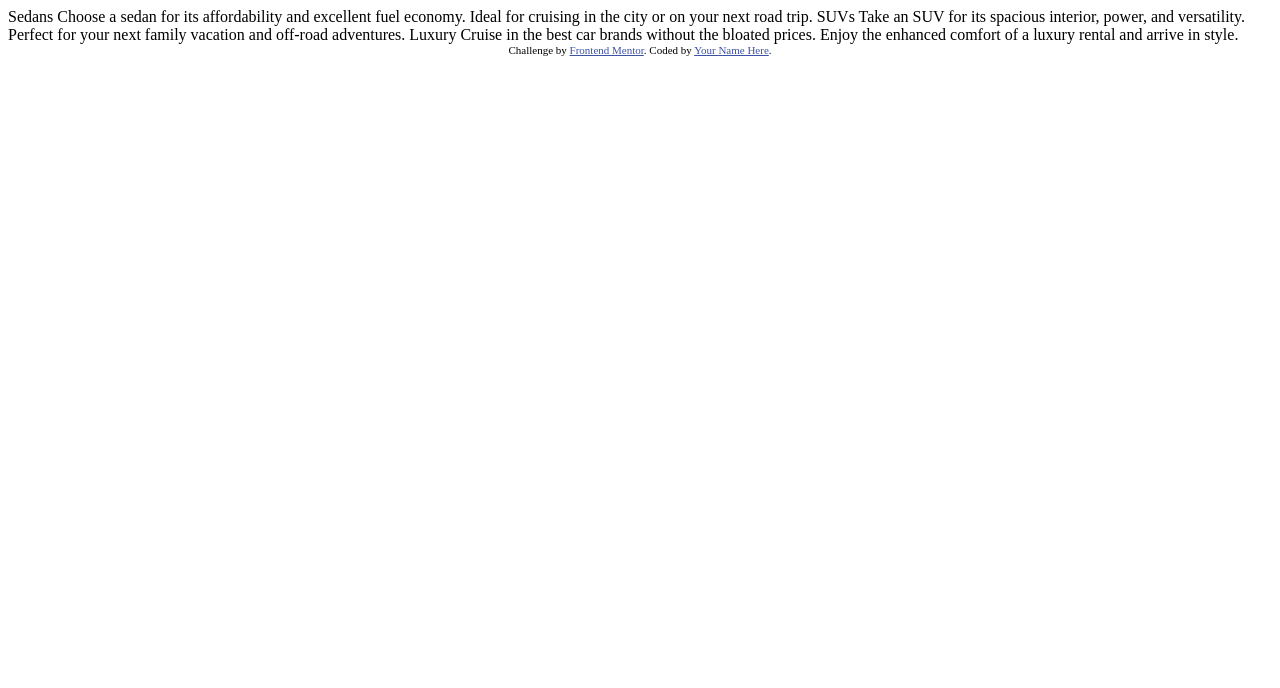
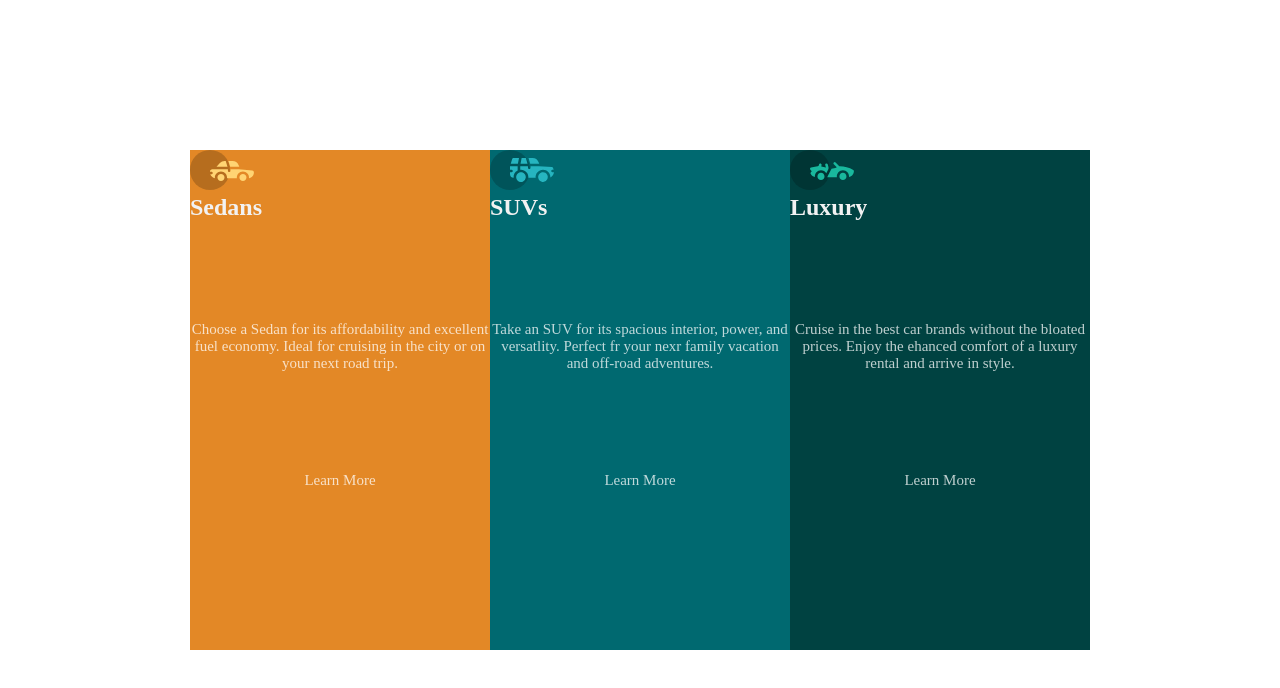
Before and after one commit to Ronandt/Other-codes, a plain HTML site: page 3-column-preview-card-component-main/index.html in a window 1280 px wide. Drawn offline with Linux system fonts and the light colour scheme; a web font is replaced by a local one.

Commit message:
copied somestuff in pain

```diff
--- /dev/null
+++ b/3-column-preview-card-component-main/index.css
@@ -0,0 +1,68 @@
+@import url('https://fonts.google.com/specimen/Lexend+Deca');
+@import url('https://fonts.google.com/specimen/Big+Shoulders+Display');
+
+* {
+    margin: 0;
+    padding: 0;
+    box-sizing: border-box;
+}
+
+.greyclass {
+    background-color: hsl(0, 0%, 95%)
+
+}
+
+/*web design too fucking cancerous alr*/
+
+
+.flex-container {
+    display: flex;
+    justify-content: center;
+    align-items: center;
+    height: 100vh;
+
+}
+
+@media (max-width: 375px) {
+    .flex-container {
+        flex-direction: column;
+    }
+}
+
+p {
+    font-family: "Lexend Deca";
+    font-weight: 400;
+    font-size: 15px;
+    color: hsla(0, 0%, 100%, 0.75);
+    text-align: center;
+    margin-top: 100px;
+
+}
+
+h2 {
+    font-family: "Big Shoulders Display";
+    font-weight: 700;
+    color: hsl(0, 0%, 95%);
+
+}
+
+#sedan {
+    background-color: hsl(31, 77%, 52%);
+    width: 300px;
+
+    height: 500px
+
+
+}
+
+#suv {
+    background-color: hsl(184, 100%, 22%);
+    width: 300px;
+    height: 500px
+}
+
+#luxury {
+    background-color: hsl(179, 100%, 13%);
+    width: 300px;
+    height: 500px
+}
--- a/3-column-preview-card-component-main/index.html
+++ b/3-column-preview-card-component-main/index.html
@@ -1,36 +1,49 @@
 <!DOCTYPE html>
 <html lang="en">
-<head>
-  <meta charset="UTF-8">
-  <meta name="viewport" content="width=device-width, initial-scale=1.0"> <!-- displays site properly based on user's device -->
+  <head>
+    <meta charset="UTF-8" />
+    <meta name="viewport" content="width=device-width, initial-scale=1.0" />
+    <!-- displays site properly based on user's device -->
+    <link
+      rel="icon"
+      type="image/png"
+      sizes="32x32"
+      href="./images/favicon-32x32.png"
+    />
+    <link rel="stylesheet" href="index.css" />
+    <title>Frontend Mentor | 3-column preview card component</title>
+  </head>
+  <body>
+    <div class="flex-container">
 
-  <link rel="icon" type="image/png" sizes="32x32" href="./images/favicon-32x32.png">
+      <div id="sedan">
+        <img src="./images/icon-sedans.svg" alt="sedan SVG">
+        <h2>Sedans</h2>
+        <p>
+          Choose a Sedan for its affordability and excellent fuel economy. Ideal
+          for cruising in the city or on your next road trip.
+        </p>
+        <p><a>Learn More</a></p>
+      </div>
+      <div id="suv">
+        <img src="./images/icon-suvs.svg" alt="suv">
+        <h2>SUVs</h2>
+        <p>
+          Take an SUV for its spacious interior, power, and versatlity. Perfect
+          fr your nexr family vacation and off-road adventures.
+        </p>
+        <p><a>Learn More</a></p>
+      </div>
+      <div id="luxury">
+        <img src="./images/icon-luxury.svg" alt="luxury">
+        <h2>Luxury</h2>
+        <p>
+          Cruise in the best car brands without the bloated prices. Enjoy the
+          ehanced comfort of a luxury rental and arrive in style.
+        </p>
+        <p><a>Learn More</a></p>
+      </div>
+      </div>
 
-  <title>Frontend Mentor | 3-column preview card component</title>
-
-  <!-- Feel free to remove these styles or customise in your own stylesheet 👍 -->
-  <style>
-    .attribution { font-size: 11px; text-align: center; }
-    .attribution a { color: hsl(228, 45%, 44%); }
-  </style>
-</head>
-<body>
-
-  Sedans
-  Choose a sedan for its affordability and excellent fuel economy. Ideal for cruising in the city
-  or on your next road trip.
-
-  SUVs
-  Take an SUV for its spacious interior, power, and versatility. Perfect for your next family vacation
-  and off-road adventures.
-
-  Luxury
-  Cruise in the best car brands without the bloated prices. Enjoy the enhanced comfort of a luxury
-  rental and arrive in style.
-
-  <div class="attribution">
-    Challenge by <a href="https://www.frontendmentor.io?ref=challenge" target="_blank">Frontend Mentor</a>.
-    Coded by <a href="#">Your Name Here</a>.
-  </div>
-</body>
+  </body>
 </html>
```
